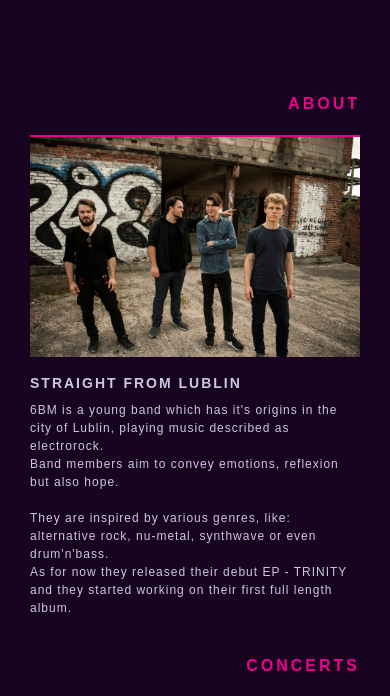
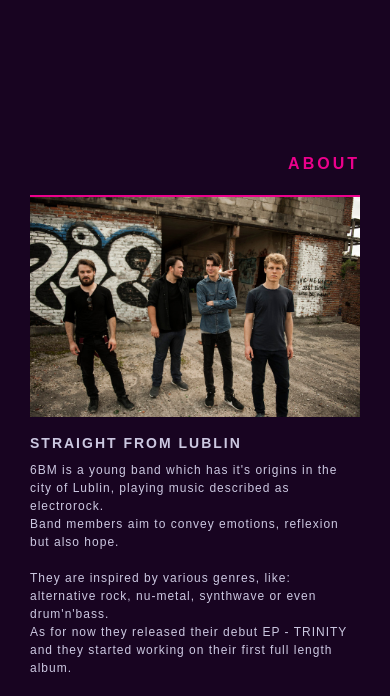
Before and after one commit to karolryska/daftacademy_frontend4begginers, a plain HTML site: page index.html in a window 390 px wide. Shown: the part 749-1445 px from the top of the page. Drawn offline with Linux system fonts and the light colour scheme.

Commit message:
Change content paddings

```diff
--- a/style.css
+++ b/style.css
@@ -446,7 +446,7 @@
 
     /* CONTENT */
     .page-content {
-        padding: 100px 30px 0 30px;
+        padding: 0 30px;
         overflow: hidden;
         background-image: none;
         background-color: rgb(24, 4, 33);
@@ -456,7 +456,11 @@
         min-height: auto;
         display: flex;
         flex-direction: column;
-        margin-bottom: 40px;
+        padding-top: 100px;
+    }
+
+    .content-section:nth-last-child(1) {
+        min-height: 100vh;
     }
 
     .content-section__header {
```
